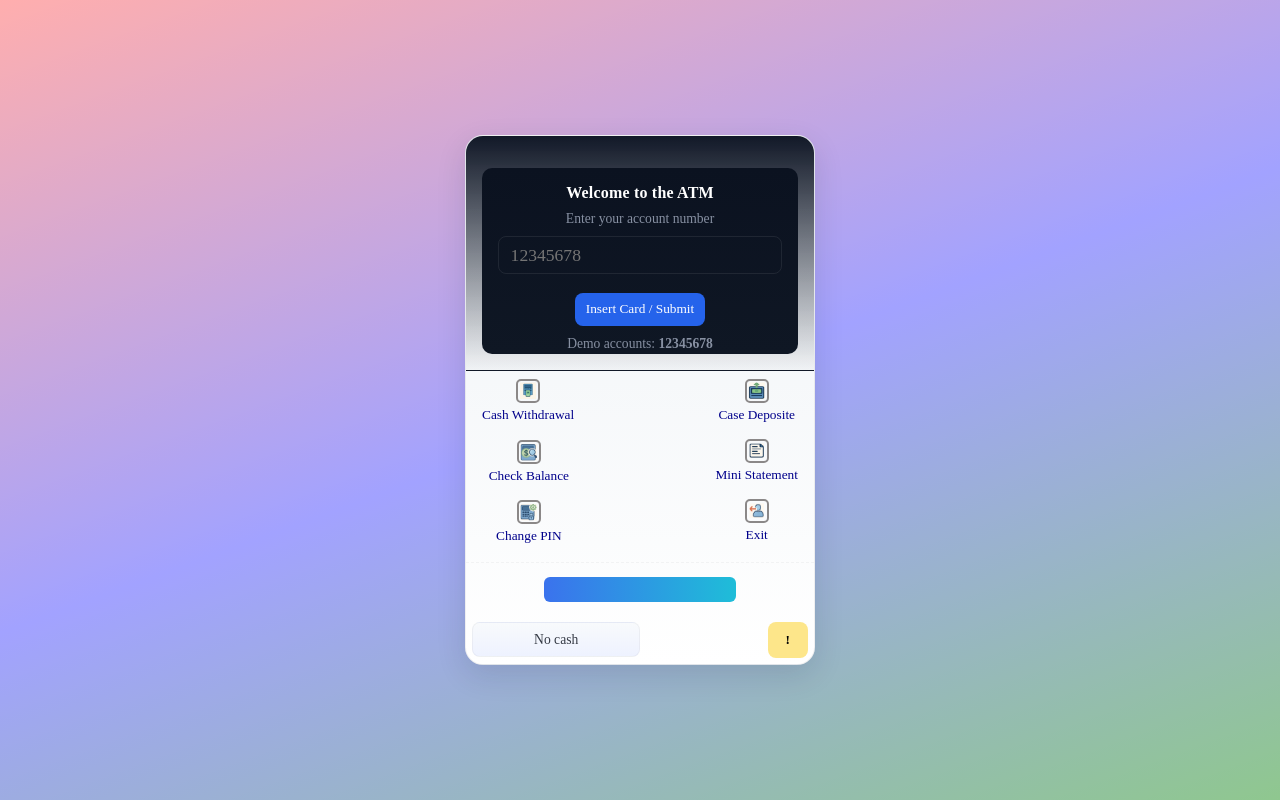
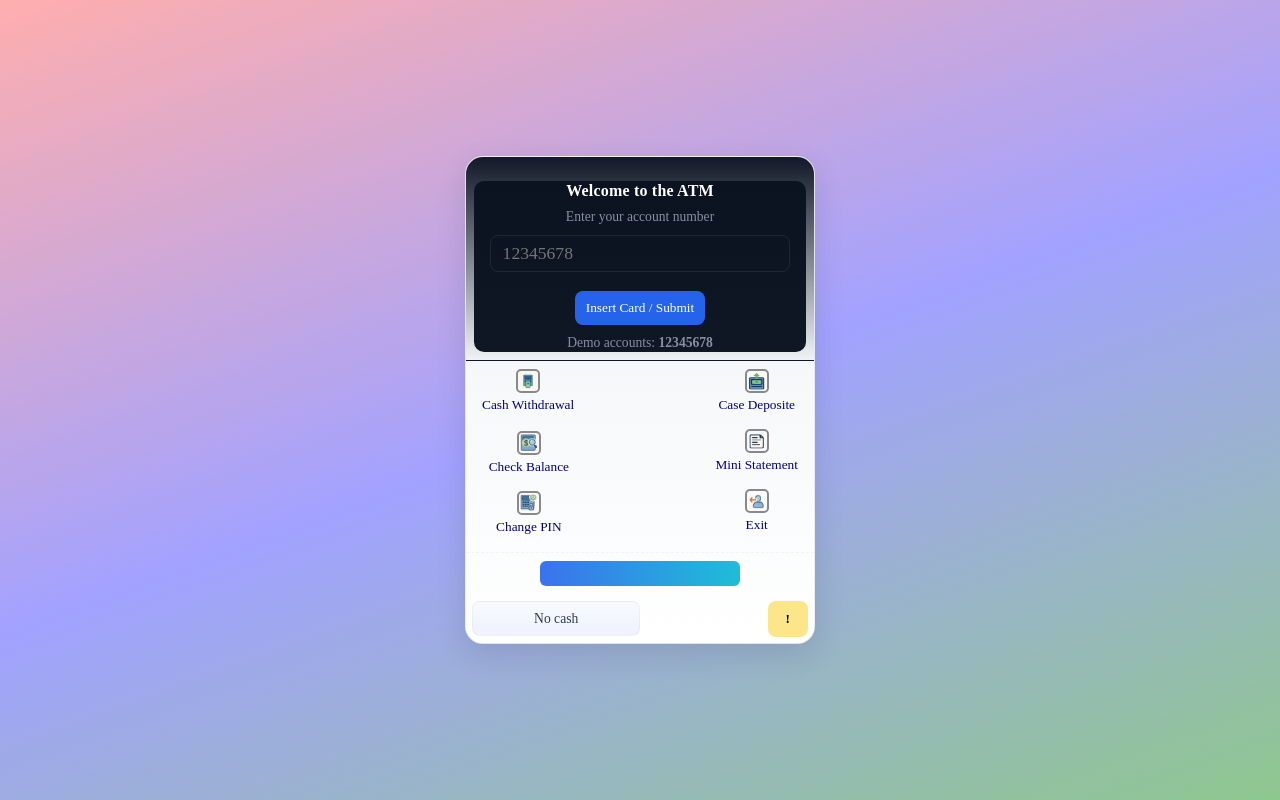
Before and after one commit to TScom-dew/atmsimulatorsystem, a plain HTML site: page index.html in a window 1280 px wide. Drawn offline with Linux system fonts and the light colour scheme.

Commit message:
Restore default styles in style.css

```diff
--- a/style.css
+++ b/style.css
@@ -43,14 +43,14 @@
     }
     /* Top screen */
     .screen-area{
-        padding: 1rem;
+        padding: .5rem;
         border-bottom:1px solid rgba(2,6,23,0.06);background:linear-gradient(180deg,#111827 0%, rgba(17,24,39,0.02) 100%);
         color:white;
         }
 
     .screen-area .screen-inner{
       background:linear-gradient(180deg,#0b1220, #0f1724);border-radius:10px;
-        padding:1rem 1rem .1rem 1rem;
+        padding:.1rem 1rem .1rem 1rem;
         min-height:160px;
         display:flex;
         flex-direction:column;
@@ -218,7 +218,7 @@
         display:flex;
         align-items:center;
         justify-content:center;
-        padding:.85rem;
+        padding:  0.5rem;
         border-top:1px dashed rgba(2,6,23,0.04);
         }
         .indicator{
```
